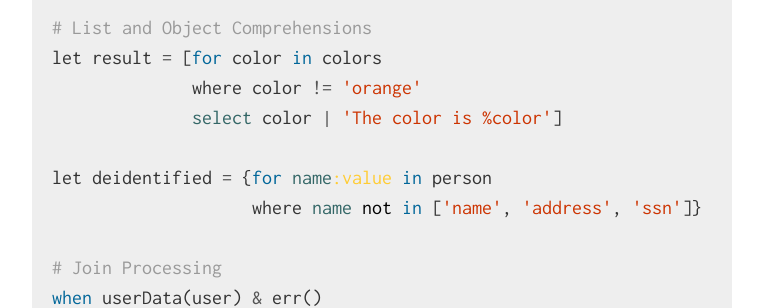
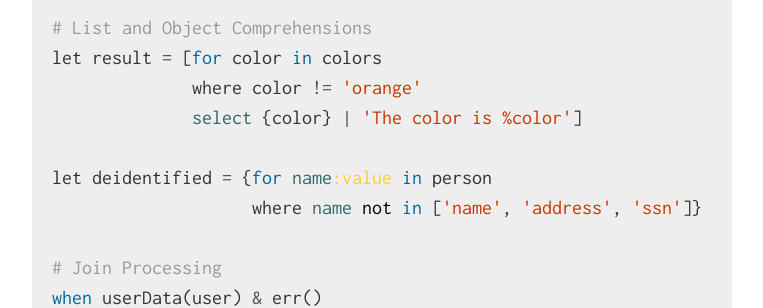
Before and after one commit to kode4food/fate-lang, a Jekyll site: the page built from index.md, in a window 1280 px wide and 900 px high, scrolled down 2794 px. Shown: the part 153-461 px from the top of the window, without its empty margins (258-1021 px from the left). Built offline with Jekyll 4.4.1, drawn with Linux system fonts in a browser that asks for light colours; Markdown is read by kramdown in place of the engine named in the settings.

Commit message:
missing braces

```diff
--- a/index.md
+++ b/index.md
@@ -87,7 +87,7 @@ end
 # List and Object Comprehensions
 let result = [for color in colors
               where color != 'orange'
-              select color | 'The color is %color']
+              select {color} | 'The color is %color']
 
 let deidentified = {for name:value in person
                     where name not in ['name', 'address', 'ssn']}
```
